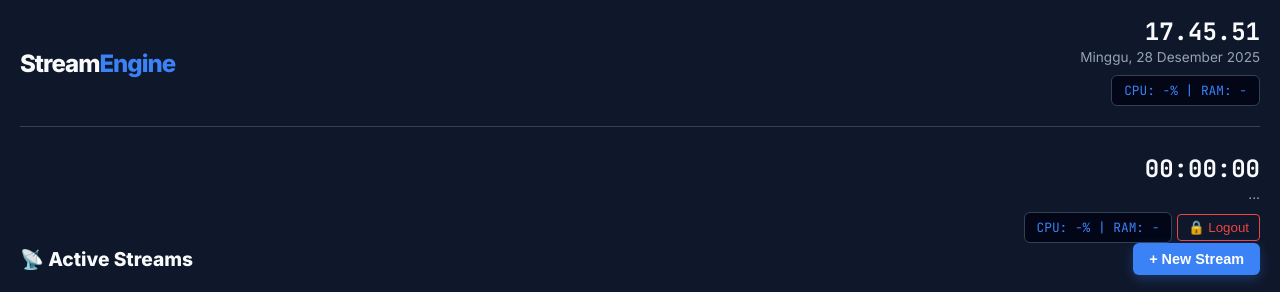
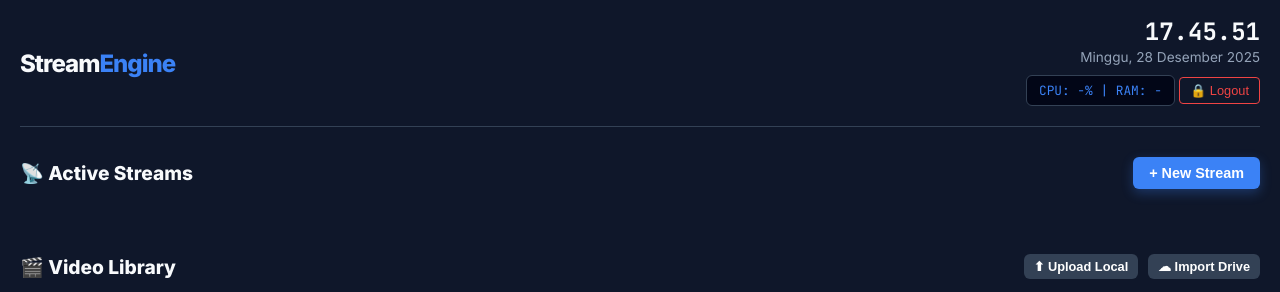
Before and after one commit to ilyasahmadalmaki/stream-engine-vps, a website: page public/index.html in a window 1280 px wide. Shown: the top 292 px of the page. Drawn offline with Linux system fonts and the light colour scheme; no server answers.

Commit message:
Update index.html

```diff
--- a/public/index.html
+++ b/public/index.html
@@ -80,17 +80,12 @@
             <div id="digital-clock" class="clock">00:00:00</div>
             <div id="date-display" class="date">...</div>
             <div id="system-stats" class="stats-box">CPU: -% | RAM: -</div>
-        </div>
-    </div>
-<div class="header-right">
-    <div id="digital-clock" class="clock">00:00:00</div>
-    <div id="date-display" class="date">...</div>
-    <div id="system-stats" class="stats-box">CPU: -% | RAM: -</div>
-
-    <button onclick="logout()" style="margin-top:10px; background:transparent; border:1px solid #ef4444; color:#ef4444; padding:5px 10px; border-radius:4px; cursor:pointer;">
+            <button onclick="logout()" style="margin-top:10px; background:transparent; border:1px solid #ef4444; color:#ef4444; padding:5px 10px; border-radius:4px; cursor:pointer; font-size:0.8rem; transition:0.2s;" onmouseover="this.style.background='rgba(239, 68, 68, 0.1)'" onmouseout="this.style.background='transparent'">
                 🔒 Logout
             </button>
         </div>
+    </div>
+
     <div class="section-title">
         <span>📡 Active Streams</span>
         <button class="btn btn-primary" onclick="openModal('modal-stream')"><span>+ New Stream</span></button>
@@ -240,8 +235,6 @@
         async function fetchVideos() { try { const res = await fetch('/api/videos'); const videos = await res.json(); const tbody = document.getElementById('video-table-body'); const select = document.getElementById('stream-video'); tbody.innerHTML = ''; select.innerHTML = ''; videos.forEach(v => { const opt = document.createElement('option'); opt.value = v.id; opt.innerText = v.title; select.appendChild(opt); const sizeMB = (v.file_size / 1024 / 1024).toFixed(1);
 
             // LOGIKA PREVIEW PLAYER
-            // Backend menyimpan path lengkap: /root/app/uploads/video.mp4
-            // Kita ambil filename saja: video.mp4
             const filename = v.file_path.split('/').pop() || v.file_path.split('\\').pop();
             const safeTitle = v.title.replace(/'/g, "\\'"); // Escape petik satu
 
@@ -335,8 +328,8 @@
         function closeModal(id) { const el = document.getElementById(id); el.classList.remove('show'); setTimeout(() => { el.style.display = 'none'; if(id==='modal-stream'){ document.getElementById('edit-stream-id').value=''; document.getElementById('stream-title').value=''; document.getElementById('stream-key').value=''; } }, 300); }
 
         setInterval(() => { fetchStats(); fetchStreams(); }, 3000); fetchStats(); fetchStreams(); fetchVideos();
-    </script>
-    // Tambahkan di dalam tag <script> paling bawah
+
+        // LOGOUT FUNCTION
         async function logout() {
             if(!confirm('Keluar dari Dashboard?')) return;
             try {
@@ -346,5 +339,6 @@ async function logout() {
                 alert('Gagal logout');
             }
         }
+    </script>
 </body>
 </html>
```
Lines whose indentation alone changed are shown as unchanged.
